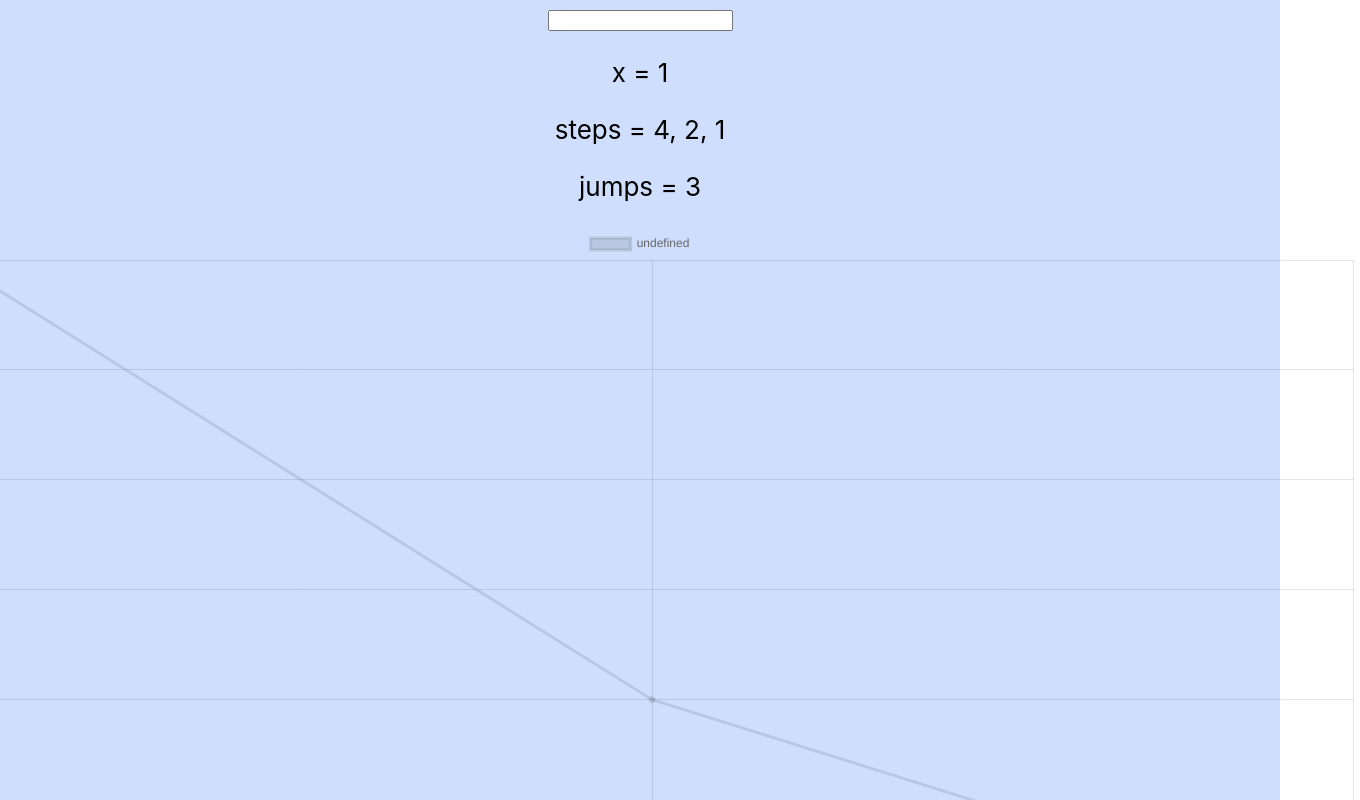
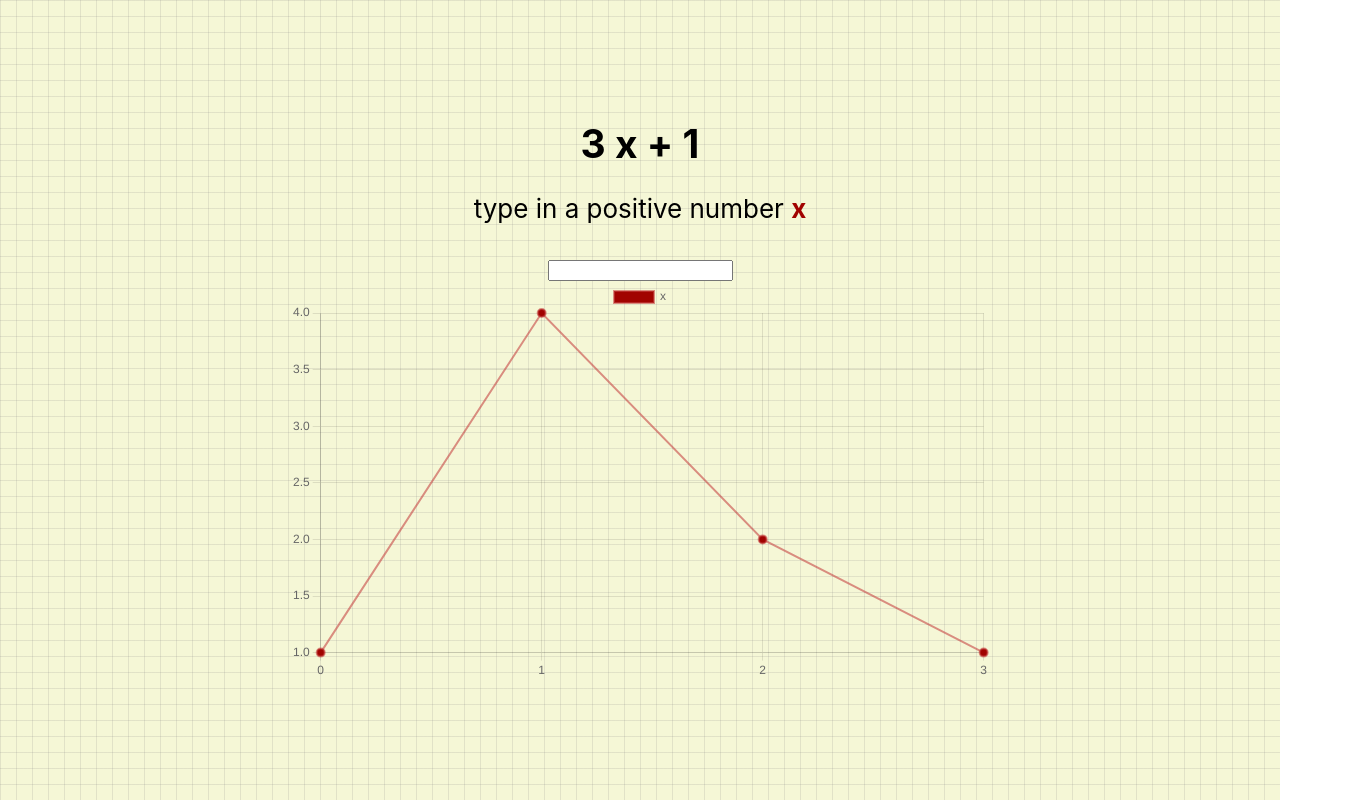
Before and after one commit to efrot/three-x-plus-one, a React (Create React App) app: page / in a window 1280 px wide. Shown: the top 800 px of the page, 1360 px wide, since content can reach past the window. Built offline with nearby package versions, Linux system fonts and the light colour scheme; the HTML template or start-up script is replaced by a standard one.

Commit message:
add styling to application

```diff
--- a/src/App.css
+++ b/src/App.css
@@ -1,10 +1,27 @@
 .App {
+  background-color: #F5F7D6;
   text-align: center;
+}
+
+.grid{
+  background-size: 16px 16px;
+  background-image:
+    linear-gradient(to right, rgba(128, 128, 128, 0.171) 1px, transparent 0.1px),
+    linear-gradient(to bottom, rgba(128, 128, 128, 0.171) 1px, transparent 0.1px);
+
 }
 
 .App-logo {
   height: 40vmin;
   pointer-events: none;
+}
+
+h2 {
+  margin: 0;
+}
+
+strong {
+  color: #A10300;
 }
 
 @media (prefers-reduced-motion: no-preference) {
@@ -13,8 +30,7 @@
   }
 }
 
-.App-header {
-  background-color: #cfdefc;
+.App-div {
   min-height: 100vh;
   display: flex;
   flex-direction: column;
--- a/src/App.js
+++ b/src/App.js
@@ -7,13 +7,15 @@
   const [x, setX] = useState(1);
 
   return (
-    <div className="App">
-      <header className="App-header">
+    <div className="App grid">
+      <div className="App-div">
+        <h2 margin='0'> 3 x + 1 </h2>
+        <p> type in a positive number <strong>x</strong> </p>
         <div>
-            <input type="text" onChange={(e) => setX(e.target.value)}/>
+          <input type="text" onChange={(e) => setX(e.target.value)}/>
           <Collatz x={x}/>
         </div>
-      </header>
+      </div>
     </div>
   );
 }
--- a/src/Collatz.js
+++ b/src/Collatz.js
@@ -6,8 +6,8 @@
     let input = props.x;
     let x = parseInt(input);
     let jumps = 0;
-    let xArray = [];
-    let stepsArray = [];
+    let xArray = [x];
+    let stepsArray = [0];
 
     if(x <= 0 || isNaN(x)){
         x = 1;
@@ -42,8 +42,30 @@
     } while (x!==1);
 
     return(
+        <div>
+            <div>
+                {stepsArray?
+                <Line
+                    data={{
+                        labels: stepsArray,
+                        datasets: [{
+                            label: "x",
+                            data: xArray,
+                            backgroundColor: '#A10300',
+                            borderColor: 'rgba(199, 71, 69, 0.6)',
+                            borderWidth: 2,
+                            radius: 4,
+                        }]
+                    }}
+                    width={700}
+                    height={400}
+                    options={{
+                        maintainAspectRatio: false,
+                    }}
+                /> : null}
+            </div>
             <div class="collatz">
-        <p>
+                {/*<p>
                     x = {input}
                 </p>
                 <p>
@@ -51,21 +73,8 @@
                 </p>
                 <p>
                     jumps = {jumps}
-        </p>
-
-        {stepsArray? <Line
-            data={{
-                labels: stepsArray,
-                datasets: [{
-                    data: xArray,
-                }]
-            }}
-            height={720}
-            width={1440}
-            options={{
-                maintainAspectRatio: true,
-            }}
-        /> : null}
+                </p>*/}
+            </div>
         </div>
     );
 }
```
Lines whose indentation alone changed are shown as unchanged.
